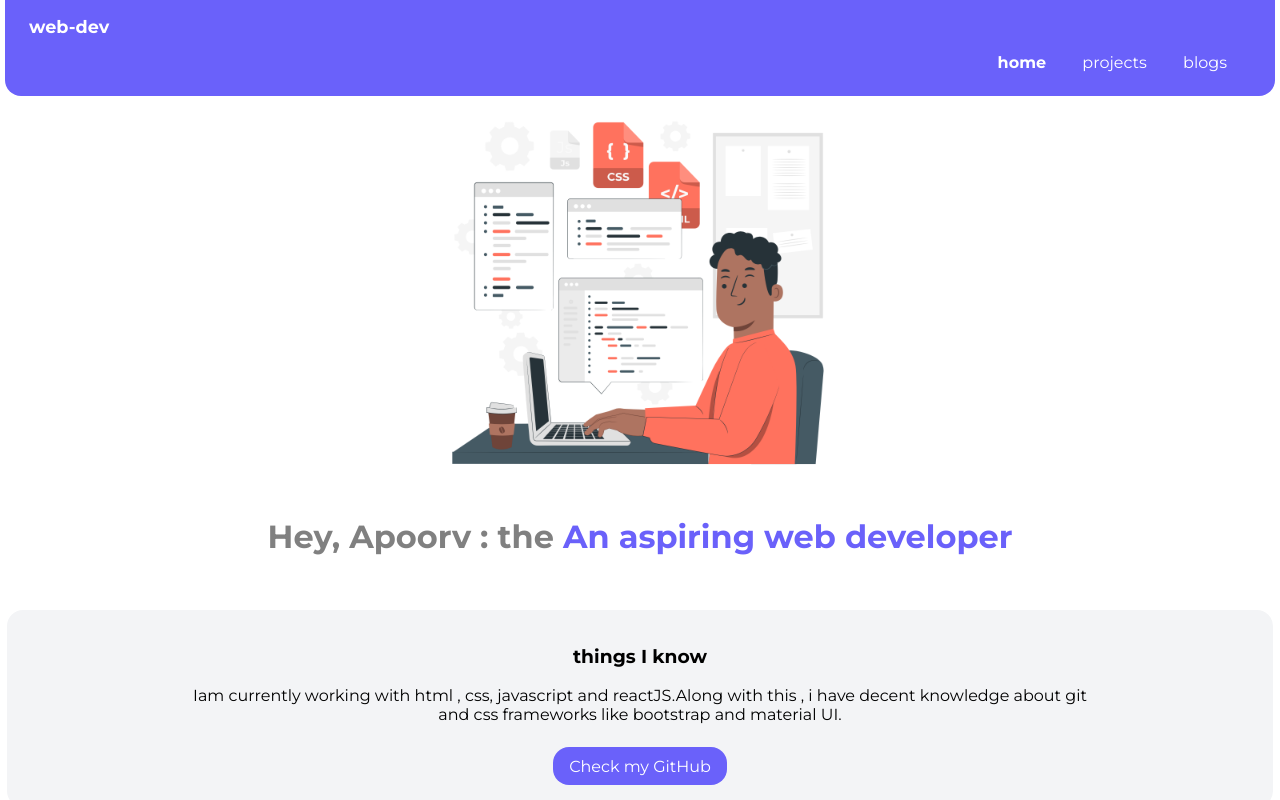
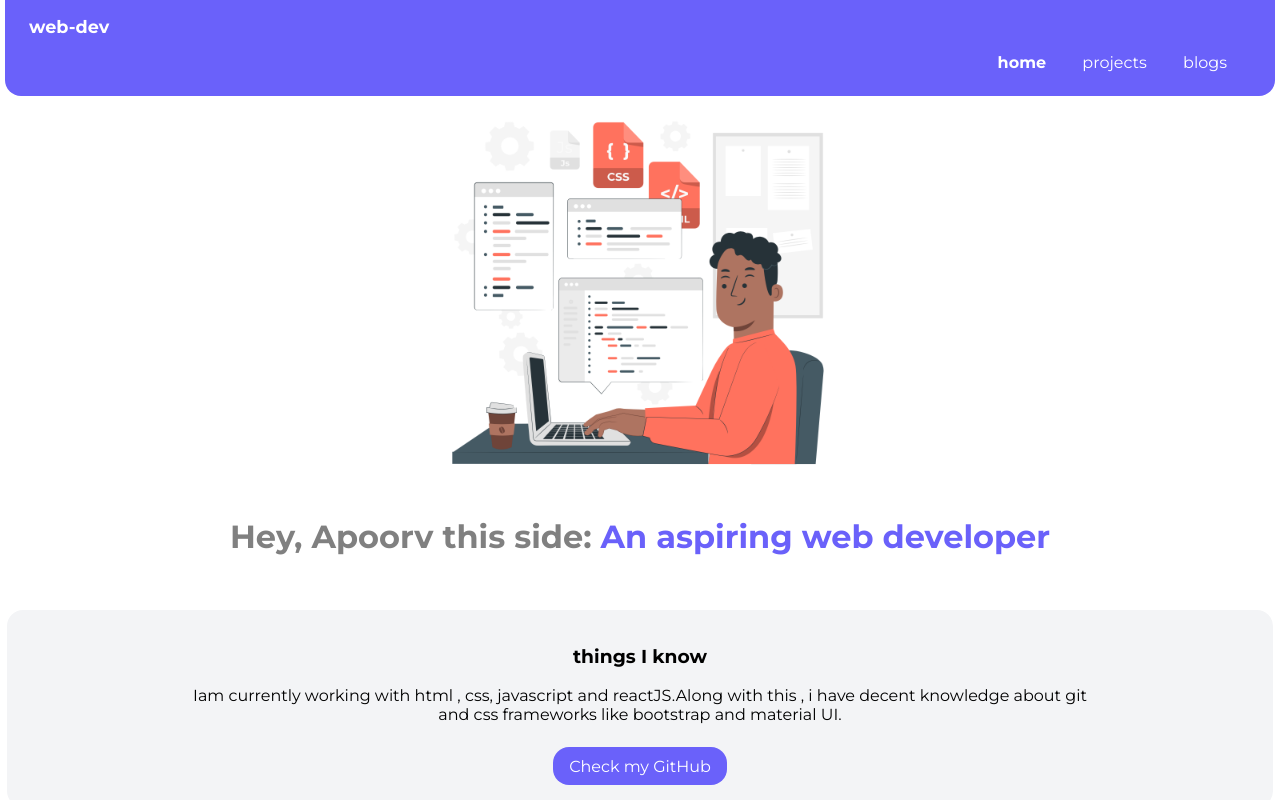
Before and after one commit to Apoorv266/Neog-Portfolio-new, a plain HTML site: page Index.html in a window 1280 px wide. Shown: the top 800 px of the page. Drawn offline with Linux system fonts and the light colour scheme.

Commit message:
added style

```diff
--- a/Index.html
+++ b/Index.html
@@ -27,7 +27,7 @@
 
     <header class="hero">
         <img class="image" src="/code.png" width="400px">
-        <h1 style="color: grey;"> Hey, Apoorv : the <span style="color: var(--primary-color)">An aspiring web
+        <h1 style="color: grey;"> Hey, Apoorv this side: <span style="color: var(--primary-color)">An aspiring web
                 developer</span>
     </header>
 
```
